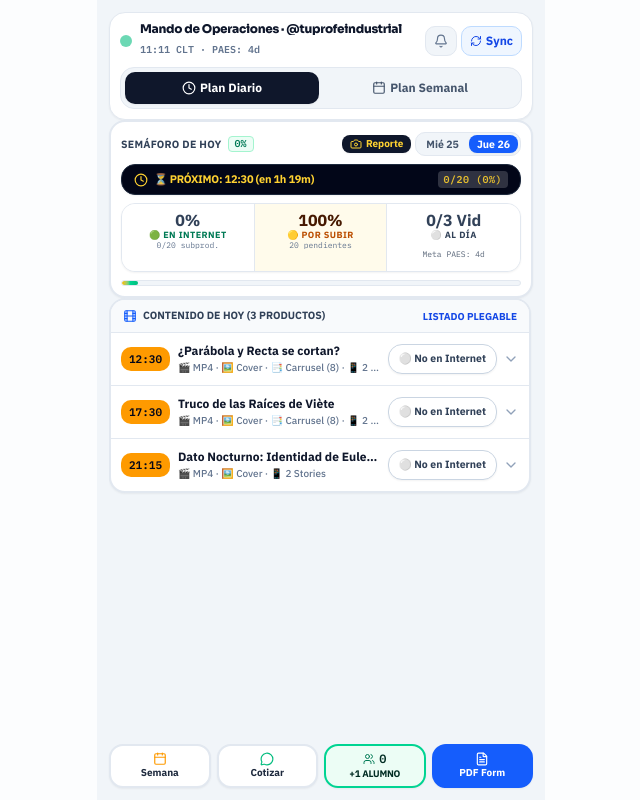
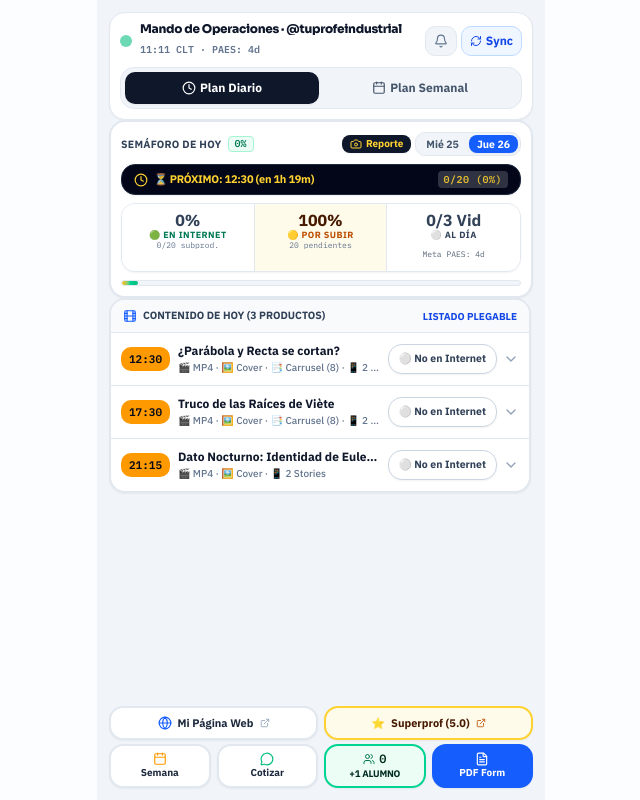
Before and after one commit to paillamilm-blip/tuprofeindustrial-web, a Next.js app: page /grilla in a window 1280 px wide. Shown: the whole page, without its empty margins (319-959 px from the left). Built offline with nearby package versions, Linux system fonts and the light colour scheme.

Commit message:
feat(grilla): restore persistent access buttons for website and superprof

```diff
--- a/app/grilla/grilla-cockpit-client.tsx
+++ b/app/grilla/grilla-cockpit-client.tsx
@@ -1,6 +1,7 @@
 "use client";
 
 import { useEffect, useMemo, useState, useSyncExternalStore } from "react";
+import Link from "next/link";
 import Image from "next/image";
 import {
   Copy,
@@ -22,6 +23,8 @@ import {
   Layers,
   Film,
   Camera,
+  Globe,
+  ExternalLink,
 } from "lucide-react";
 import type { ActionItem, DayKey, DaySchedule } from "./grilla-data";
 import {
@@ -173,6 +176,7 @@ export function GrillaCockpitClient({
   daysData,
   quotesWa,
   formularioMaestroPdf,
+  superprofUrl,
   syncedData,
   isPinProtected,
 }: GrillaCockpitClientProps) {
@@ -1726,7 +1730,35 @@ export function GrillaCockpitClient({
         </section>
       )}
 
-      {/* 5. BARRA INFERIOR DE ACCESO RÁPIDO CON CONTADOR DE LEADS */}
+      {/* 5. ACCESOS DIRECTOS EXTERNOS: MI PÁGINA WEB & SUPERPROF */}
+      <div className="grid grid-cols-2 gap-1.5 pt-1 shrink-0">
+        <Link
+          href="/"
+          target="_blank"
+          className="cursor-pointer touch-manipulation min-h-[34px] px-2.5 bg-white hover:bg-slate-50 border-2 border-slate-200 rounded-xl text-[11px] font-black text-slate-800 flex items-center justify-center gap-1.5 shadow-xs transition active:scale-95"
+          title="Abrir landing page pública de tuprofeindustrial"
+        >
+          <Globe className="w-3.5 h-3.5 text-blue-600 shrink-0" />
+          <span className="truncate">Mi Página Web</span>
+          <ExternalLink className="w-2.5 h-2.5 text-slate-400 shrink-0" />
+        </Link>
+        <a
+          href={
+            superprofUrl ||
+            "https://www.superprof.cl/ingeniero-industrial-docente-scuola-italiana-preparacion-intensiva-paes-matematica-calculo-domicilio-santiago.html"
+          }
+          target="_blank"
+          rel="noopener noreferrer"
+          className="cursor-pointer touch-manipulation min-h-[34px] px-2.5 bg-amber-50 hover:bg-amber-100 border-2 border-amber-300 rounded-xl text-[11px] font-black text-amber-950 flex items-center justify-center gap-1.5 shadow-xs transition active:scale-95"
+          title="Abrir perfil verificado en Superprof Chile"
+        >
+          <span className="text-amber-500 shrink-0">⭐</span>
+          <span className="truncate">Superprof (5.0)</span>
+          <ExternalLink className="w-2.5 h-2.5 text-amber-700 shrink-0" />
+        </a>
+      </div>
+
+      {/* 6. BARRA INFERIOR DE ACCESO RÁPIDO CON CONTADOR DE LEADS */}
       <footer className="grid grid-cols-4 gap-1.5 pt-1 shrink-0">
         <button
           type="button"
```
